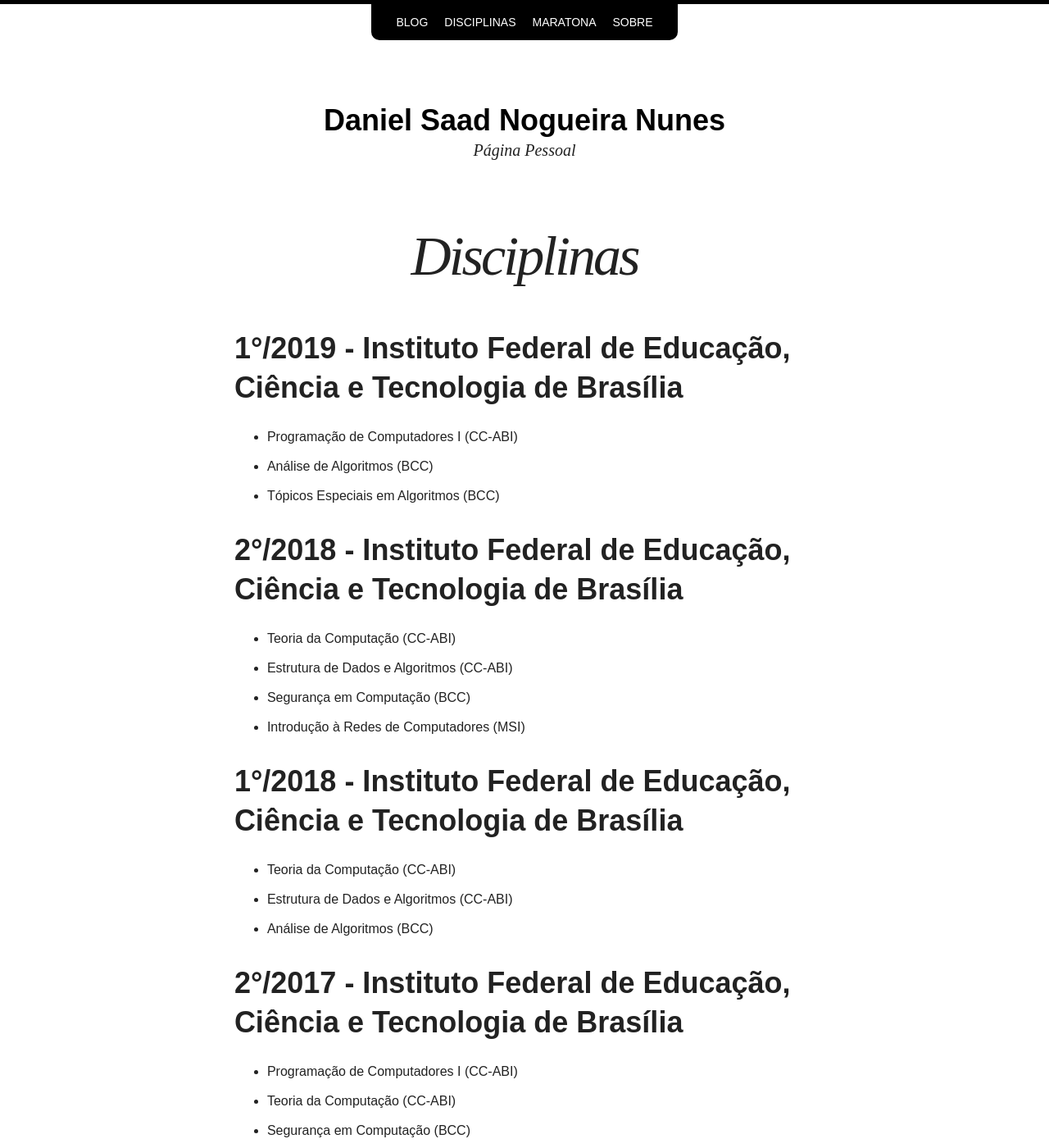
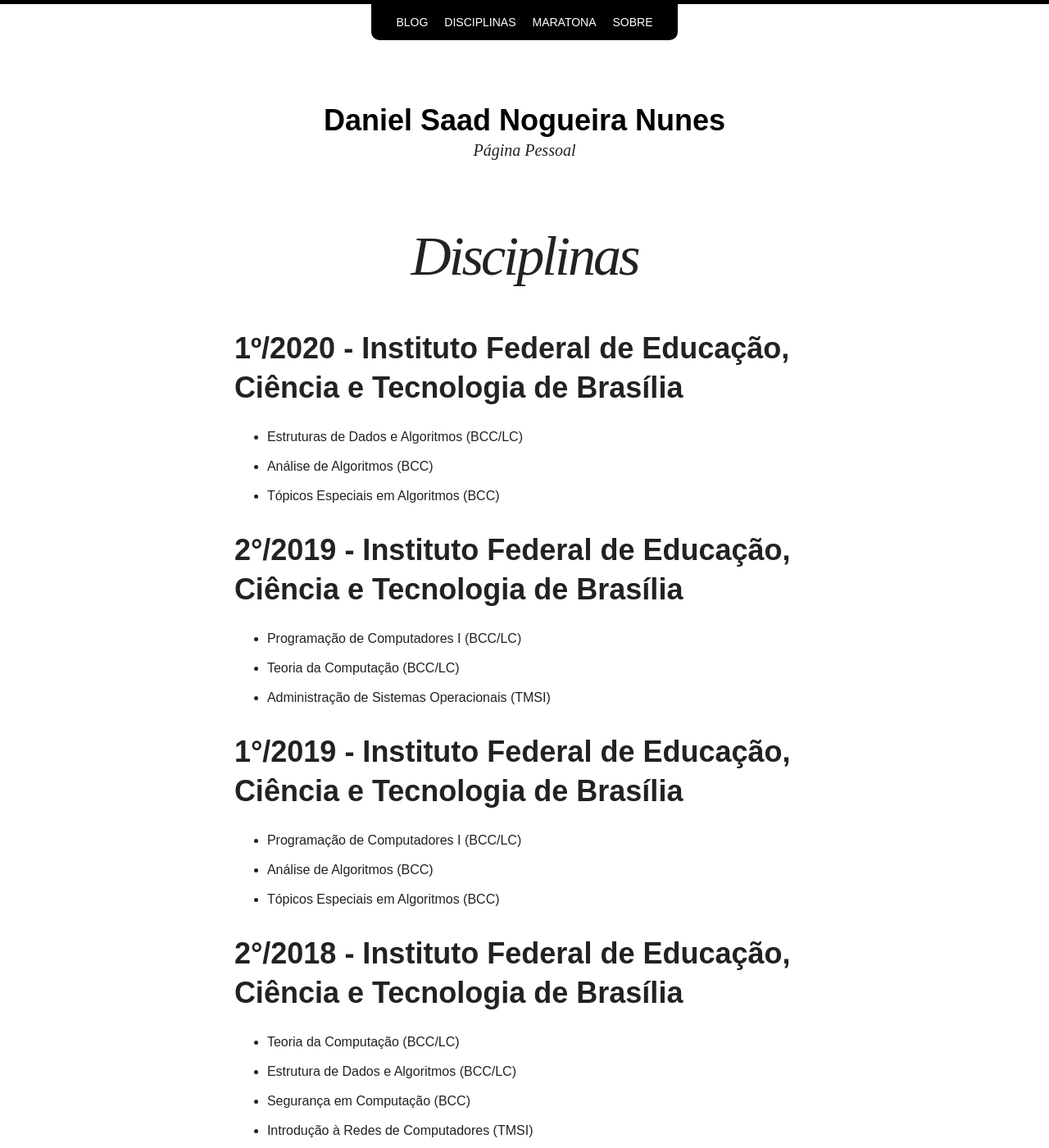
Before and after one commit to danielsaad/danielsaad.github.io, a Jekyll site: the page built from disciplinas/index.md, in a window 1280 px wide and 1400 px high. Shown: the whole window at 82% size. Built offline with Jekyll 4.4.1, drawn with Linux system fonts in a browser that asks for light colours; nearby versions of some CDN libraries; some of the changed text lies outside the part shown.

Commit message:
Atualizando site pessoal

```diff
--- a/disciplinas/index.md
+++ b/disciplinas/index.md
@@ -4,9 +4,24 @@
 layout: page
 ---
 
+
+# 1º/2020 - Instituto Federal de Educação, Ciência e Tecnologia de Brasília
+
+* Estruturas de Dados e Algoritmos (BCC/LC)
+* Análise de Algoritmos (BCC)
+* Tópicos Especiais em Algoritmos (BCC)
+
+
+# 2°/2019 - Instituto Federal de Educação, Ciência e Tecnologia de Brasília
+
+* Programação de Computadores I (BCC/LC)
+* Teoria da Computação (BCC/LC)
+* Administração de Sistemas Operacionais (TMSI)
+
+
 # 1°/2019 - Instituto Federal de Educação, Ciência e Tecnologia de Brasília
 
-* Programação de Computadores I (CC-ABI)
+* Programação de Computadores I (BCC/LC)
 * Análise de Algoritmos (BCC)
 * Tópicos Especiais em Algoritmos (BCC)
 
@@ -14,31 +29,31 @@
 
 # 2°/2018 - Instituto Federal de Educação, Ciência e Tecnologia de Brasília
 
-* Teoria da Computação (CC-ABI)
-* Estrutura de Dados e Algoritmos (CC-ABI)
+* Teoria da Computação (BCC/LC)
+* Estrutura de Dados e Algoritmos (BCC/LC)
 * Segurança em Computação (BCC)
-* Introdução à Redes de Computadores (MSI)
+* Introdução à Redes de Computadores (TMSI)
 
 
 # 1°/2018 - Instituto Federal de Educação, Ciência e Tecnologia de Brasília
 
-* Teoria da Computação (CC-ABI)
-* Estrutura de Dados e Algoritmos (CC-ABI)
+* Teoria da Computação (BCC/LC)
+* Estrutura de Dados e Algoritmos (BCC/LC)
 * Análise de Algoritmos (BCC)
 
 
 # 2°/2017 - Instituto Federal de Educação, Ciência e Tecnologia de Brasília
 
-* Programação de Computadores I (CC-ABI)
-* Teoria da Computação (CC-ABI)
+* Programação de Computadores I (BCC/LC)
+* Teoria da Computação (BCC/LC)
 * Segurança em Computação (BCC)
-* Administração de Sistemas Operacionais (MSI)
+* Administração de Sistemas Operacionais (TMSI)
 
 # 1°/2017 - Instituto Federal de Educação, Ciência e Tecnologia de Brasília
 
 * Análise de Algoritmos (BCC)
 * Tópicos em Computação II (BCC)
-* Estruturas de Dados e Algoritmos (CC-ABI)
+* Estruturas de Dados e Algoritmos (BCC/LC)
 
 # 2°/2016 - Instituto Federal de Educação, Ciência e Tecnologia de Goiás
 
```
